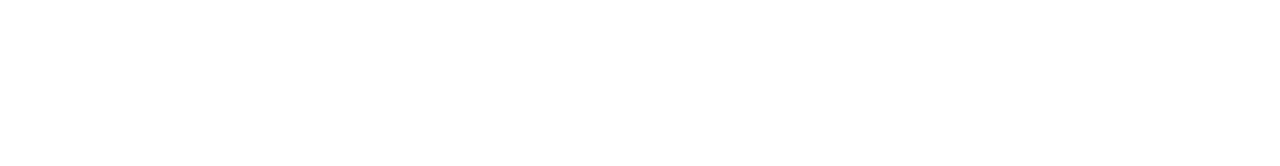
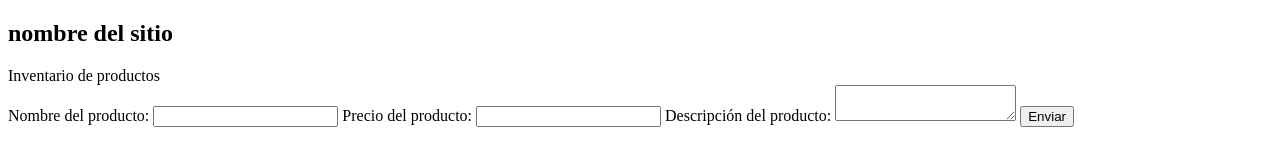
Before and after one commit to julianvlz21/Month3_javascript, a plain HTML site: page index.html in a window 1280 px wide. Drawn offline with Linux system fonts and the light colour scheme.

Commit message:
task 2 completa

```diff
--- a/app.js
+++ b/app.js
@@ -0,0 +1,20 @@
+const btnEnviar = document.getElementById("btn-enviar");
+
+function agregarProducto() {
+    let nombre = document.getElementById("nameProduct");
+    let precio = document.getElementById("priceProduct");
+    let decription = document.getElementById("decriptionProduct");
+
+    if (!nombre.value || !precio.value || !decription.value){
+        alert ("Dato vacio, ingresa los valores de nuevo");
+    } else {
+        alert (`producto ${nombre.value} agregado con exito`);
+    }
+
+    // nombre.value = "";
+    // precio.value = "";
+    // decription.value = "";
+
+
+}
+btnEnviar.addEventListener("click", agregarProducto);
--- a/index.html
+++ b/index.html
@@ -3,9 +3,27 @@
 <head>
     <meta charset="UTF-8">
     <meta name="viewport" content="width=device-width, initial-scale=1.0">
+    <link rel="stylesheet" href="styles.css">
     <title>Document</title>
 </head>
 <body>
 
+    <section>
+        <header id="header"><h1 id="title">nombre del sitio</h1><span>Inventario de productos</span> </header>
+
+        <div id="formulario">
+            <label for="">Nombre del producto:</label>
+            <input type="text" id="nameProduct" class="input">
+            <label for="">Precio del producto:</label>
+            <input type="text" id="priceProduct" class="input">
+            <label for="">Descripción del producto:</label>
+            <textarea id="decriptionProduct" class="input"></textarea>
+            <button id="btn-enviar">Enviar</button>
+        </div>
+
+
+
+        <script src="app.js"></script>
+    </section>
 </body>
 </html>
--- /dev/null
+++ b/style.css
@@ -0,0 +1,180 @@
+
+/* =========================
+   NO CONECTADO AL JS, STYLE DE PRUEBA
+========================= */
+
+/* =========================
+   PALETA DE COLORES
+========================= */
+:root {
+    --color-bg: #eef3f8;
+    --color-card: #ffffff;
+    --color-primary: #345b81;
+    --color-primary-dark: #243f5a;
+    --color-secondary: #6f89a6;
+    --color-accent: #f7c948;
+    --color-accent-hover: #ffd95f;
+    --color-text: #2f3b4a;
+    --color-text-light: #6b7a8c;
+    --color-border: #d8e1ea;
+    --shadow: 0 10px 30px rgba(0, 0, 0, 0.12);
+}
+
+/* =========================
+   RESET
+========================= */
+* {
+    margin: 0;
+    padding: 0;
+    box-sizing: border-box;
+}
+
+body {
+    min-height: 100vh;
+    font-family: "Segoe UI", Tahoma, Geneva, Verdana, sans-serif;
+    background:
+        radial-gradient(circle at top left, rgba(111, 137, 166, .15), transparent 30%),
+        radial-gradient(circle at bottom right, rgba(52, 91, 129, .18), transparent 35%),
+        linear-gradient(135deg, #eef3f8, #dfe8f1);
+
+    display: flex;
+    justify-content: center;
+    align-items: center;
+    padding: 2rem;
+}
+
+/* =========================
+   CONTENEDOR PRINCIPAL
+========================= */
+section {
+    width: 100%;
+    max-width: 650px;
+    background: linear-gradient(
+        145deg,
+        var(--color-primary),
+        var(--color-primary-dark)
+    );
+    padding: 2.5rem;
+    border-radius: 24px;
+    box-shadow: var(--shadow);
+    position: relative;
+    overflow: hidden;
+}
+
+/* Decoraciones de fondo */
+section::before,
+section::after {
+    content: "";
+    position: absolute;
+    border-radius: 50%;
+    pointer-events: none;
+}
+
+section::before {
+    width: 350px;
+    height: 350px;
+    background: rgba(255,255,255,0.05);
+    top: -150px;
+    right: -100px;
+}
+
+section::after {
+    width: 300px;
+    height: 300px;
+    background: rgba(255,255,255,0.04);
+    bottom: -150px;
+    left: -100px;
+}
+
+/* =========================
+   HEADER
+========================= */
+#header {
+    text-align: center;
+    color: white;
+    margin-bottom: 2rem;
+    position: relative;
+    z-index: 2;
+}
+
+#title {
+    font-size: 2rem;
+    margin-bottom: .4rem;
+    letter-spacing: 1px;
+}
+
+#header span {
+    color: rgba(255,255,255,0.8);
+    font-size: .95rem;
+}
+
+/* =========================
+   FORMULARIO
+========================= */
+#formulario {
+    display: flex;
+    flex-direction: column;
+    gap: .8rem;
+    position: relative;
+    z-index: 2;
+}
+
+#formulario label {
+    color: white;
+    font-weight: 600;
+    font-size: .95rem;
+}
+
+.input {
+    width: 100%;
+    padding: 14px 16px;
+    border: 1px solid transparent;
+    border-radius: 10px;
+    background: rgba(255,255,255,0.95);
+    color: var(--color-text);
+    font-size: .95rem;
+    transition: all .25s ease;
+}
+
+.input::placeholder {
+    color: var(--color-text-light);
+}
+
+.input:focus {
+    outline: none;
+    border-color: var(--color-accent);
+    box-shadow: 0 0 0 2px rgba(247, 201, 72, .25);
+    transform: translateY(-1px);
+}
+
+/* Campo descripción más grande */
+#decriptionProduct {
+    min-height: 90px;
+}
+
+/* =========================
+   BOTÓN
+========================= */
+#btn-enviar {
+    margin-top: 1rem;
+    width: fit-content;
+    padding: 14px 30px;
+    border: none;
+    border-radius: 999px;
+    background: white;
+    color: var(--color-primary-dark);
+    font-weight: 700;
+    font-size: .95rem;
+    cursor: pointer;
+    transition: all .3s ease;
+    box-shadow: 0 4px 12px rgba(0,0,0,.15);
+}
+
+#btn-enviar:hover {
+    background: var(--color-accent);
+    transform: translateY(-3px);
+}
+
+#btn-enviar:active {
+    transform: translateY(0);
+}
```
